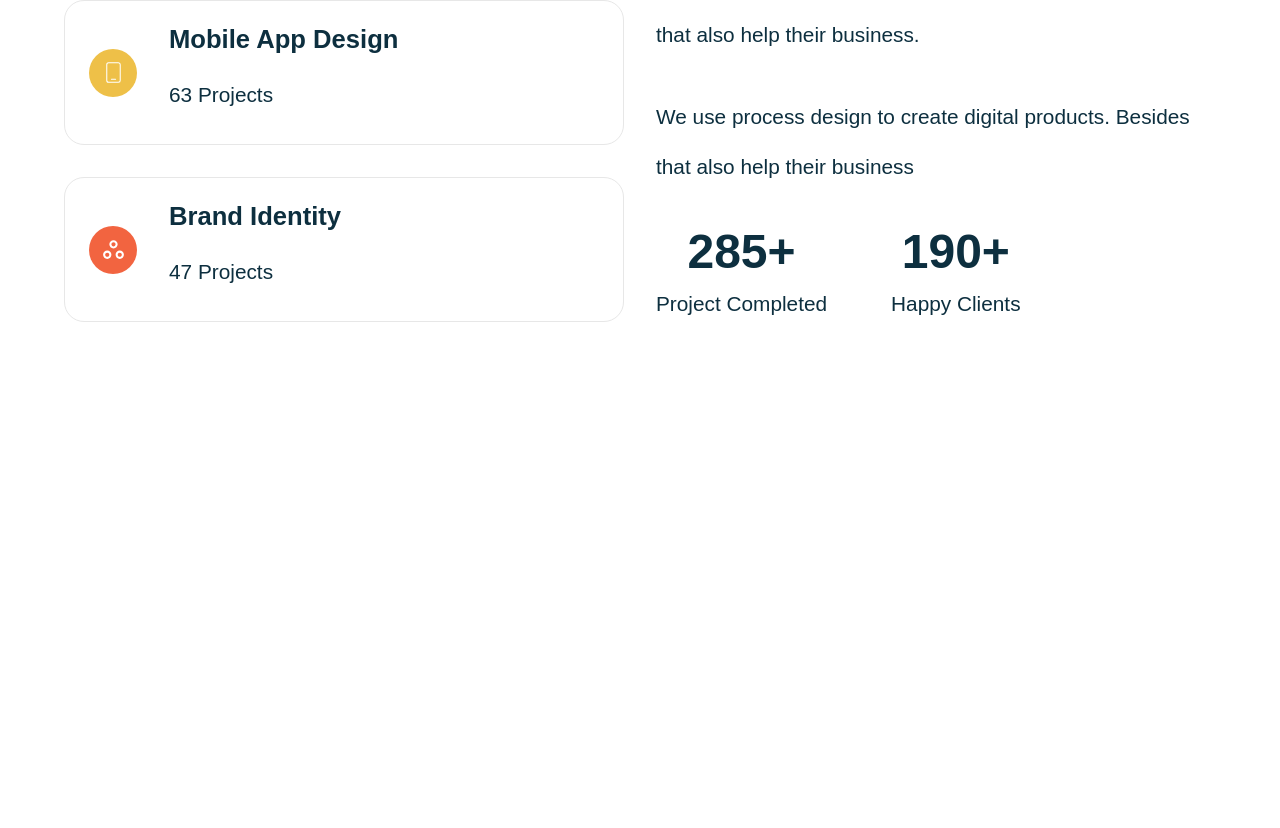
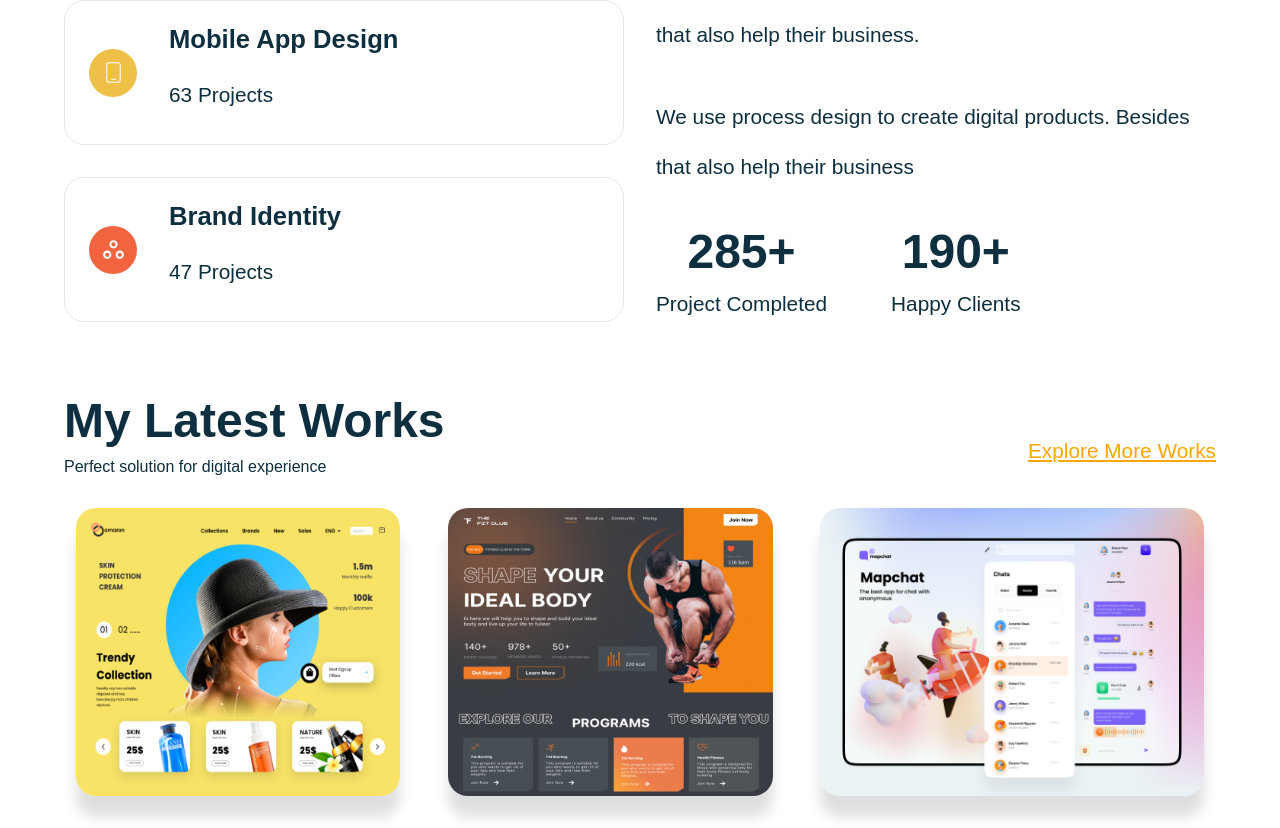
Before and after one commit to HKouhzad1991/HK-portfolio, a React (Vite) app: page / in a window 1280 px wide. Shown: the part 815-1643 px from the top of the page. Before the commit the page ends 1176 px from the top, so only its background shows below. Built offline with nearby package versions, Linux system fonts and the light colour scheme; a web font is replaced by a local one.

Commit message:
portfolio component created

```diff
--- a/src/App.jsx
+++ b/src/App.jsx
@@ -1,5 +1,6 @@
 import Experties from "./components/Experties/Experties";
 import Header from "./components/Header/Header";
+import Portfolio from "./components/Portfolio/Portfolio";
 import Hero from "./components/hero/Hero";
 import css from "./styles/app.module.scss";
 const App = () => {
@@ -8,6 +9,7 @@
       <Header />
       <Hero />
       <Experties />
+      <Portfolio />
     </div>
   );
 };
--- /dev/null
+++ b/src/components/Portfolio/Portfolio.jsx
@@ -0,0 +1,38 @@
+import React from "react";
+import { motion } from "framer-motion";
+import css from "./Portfolio.module.scss";
+import { fadeIn, staggerChildren, textVariant, textVariant2 } from "../../utils/motion";
+const Portfolio = () => {
+  return (
+    <motion.section
+    variants={staggerChildren}
+    initial="hidden"
+    whileInView="show"
+    viewport={{ once: false, amount: 0.25 }}
+    className={`paddings ${css.wrapper}`}>
+
+      <a className="anchor" id="portfolio"></a>
+
+      <div className={`innerWidth flexCenter ${css.container}`}>
+
+
+        <motion.div variants={textVariant(.4)} className={`flexCenter ${css.heading}`}>
+          <div>
+            <span className="primaryText">My Latest Works</span>
+            <p style={{marginTop: "10px"}}>Perfect solution for digital experience</p>
+          </div>
+          <span className="secondaryText">Explore More Works</span>
+        </motion.div>
+
+
+        <div className={`flexCenter ${css.showCase}`}>
+            <motion.img variants={fadeIn("up", "tween", .5, .6)} src="./showCase1.png" alt="project" />
+            <motion.img variants={fadeIn("up", "tween", .7, .6)} src="./showCase2.png" alt="project" />
+            <motion.img variants={fadeIn("up", "tween", .9, .6)} src="./showCase3.png" alt="project" />
+        </div>
+      </div>
+    </motion.section>
+  );
+};
+
+export default Portfolio;
--- /dev/null
+++ b/src/components/Portfolio/Portfolio.module.scss
@@ -0,0 +1,40 @@
+@import '../../styles/contants.scss';
+
+.wrapper{
+    background: white;
+    overflow: hidden;
+    .container{
+        flex-direction: column;
+        gap: 2rem;
+        .heading{
+            width: 100%;
+            justify-content: space-between;
+            align-items: flex-end;
+            flex-wrap: wrap;
+            >:nth-child(2)
+            {
+                text-decoration: underline;
+                color: orange;
+                cursor: pointer;
+            }
+        }
+
+        .showCase{
+            width: 100%;
+            gap: 1.5rem;
+            justify-content: space-around;
+            flex-wrap: wrap;
+            >img{
+
+                @media (max-width: $sm) {
+                    width: 100%;
+                }
+                border-radius: 20px;
+                max-width: 25rem;
+                max-height: 18rem;
+                box-shadow: 0px 21px 13px rgba(0, 0, 0, 13%);
+                cursor: pointer;
+            }
+        }
+    }
+}
--- a/src/utils/data.js
+++ b/src/utils/data.js
@@ -23,7 +23,7 @@
 ];
 
 export const WhatDoIHelp = [
-  "I will help you with finging a solution and solve your problem, We use process design to create digital products. Besides that also help their business.",
+  "I will help you with finding a solution and solve your problem, We use process design to create digital products. Besides that also help their business.",
   "We use process design to create digital products. Besides that also help their business",
 ];
 
```
